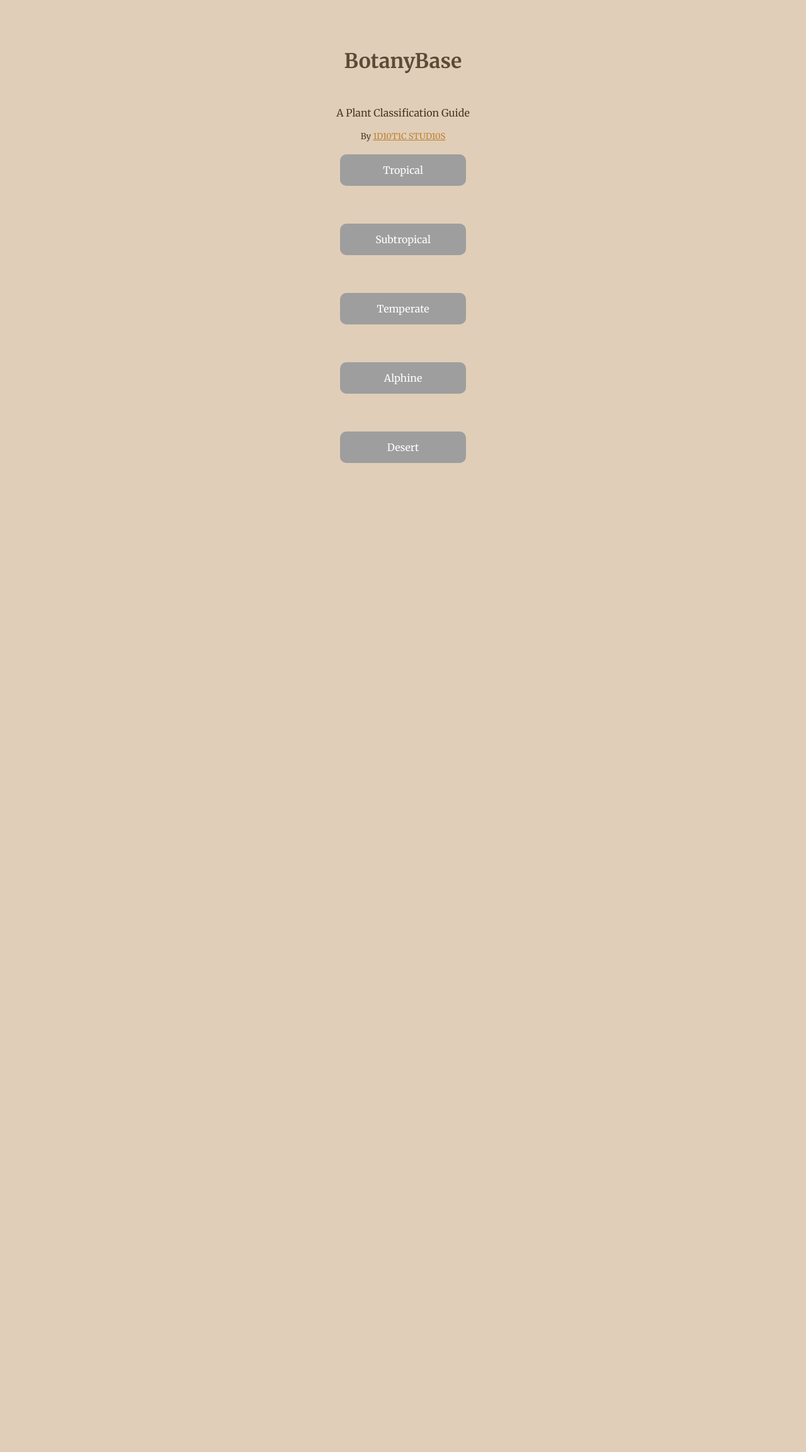
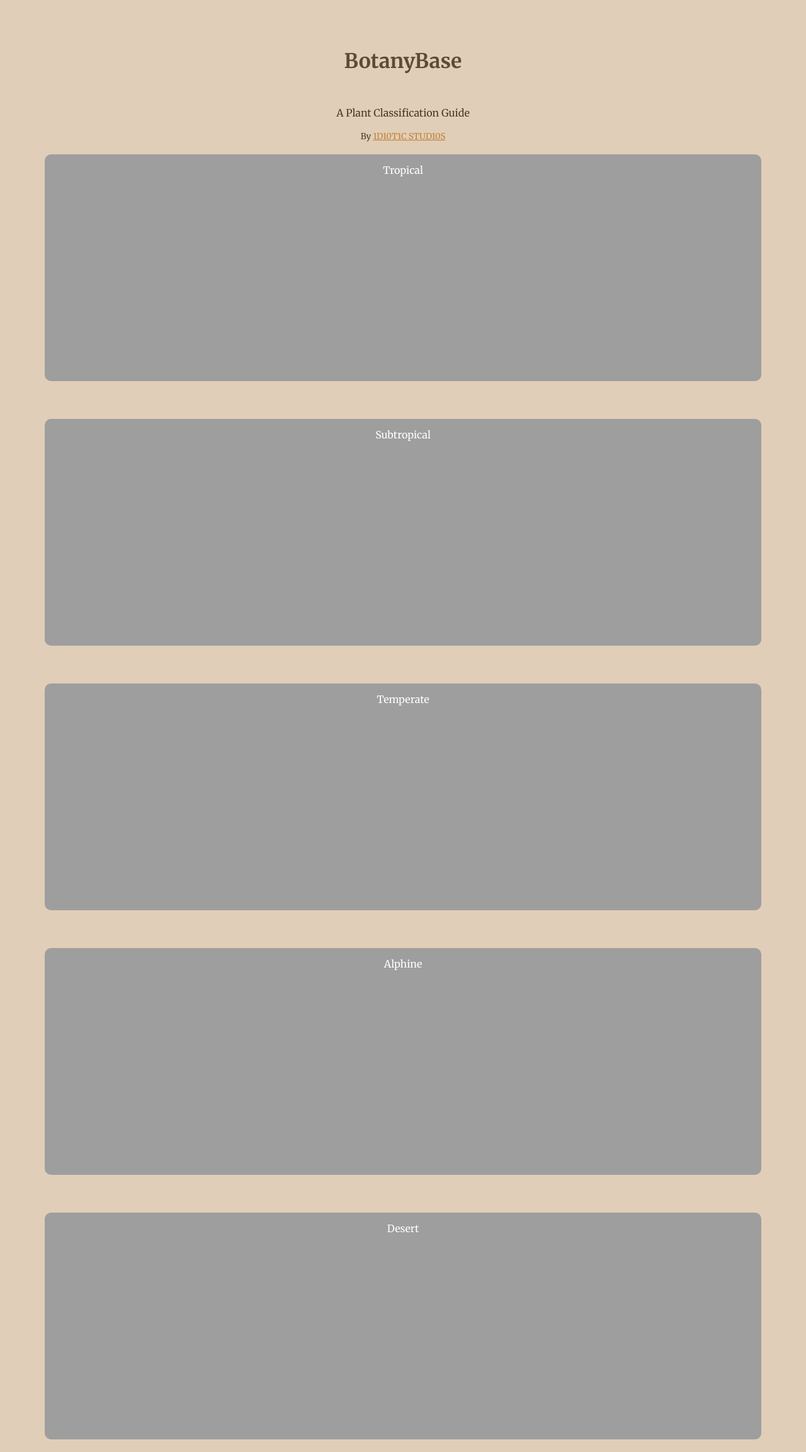
Before and after one commit to BotanyBase/botanybase.github.io, a Jekyll site: the page built from index.html, in a window 1280 px wide. Shown: the whole page at 63% size. Built offline with Jekyll 4.4.1, drawn with Linux system fonts in a browser that asks for light colours; before the commit the page ends 900 px from its top, so only the background shows below that.

Commit message:
Update style.css

```diff
--- a/assets/css/style.css
+++ b/assets/css/style.css
@@ -28,8 +28,8 @@ h1 {
 
 .button-box {
   /* Fixed size */
-  width: 200px;
-  height: 50px;
+  width: 90%;
+  height: 40vh;
 
   /* Curved edges */
   border-radius: 10px;
```
